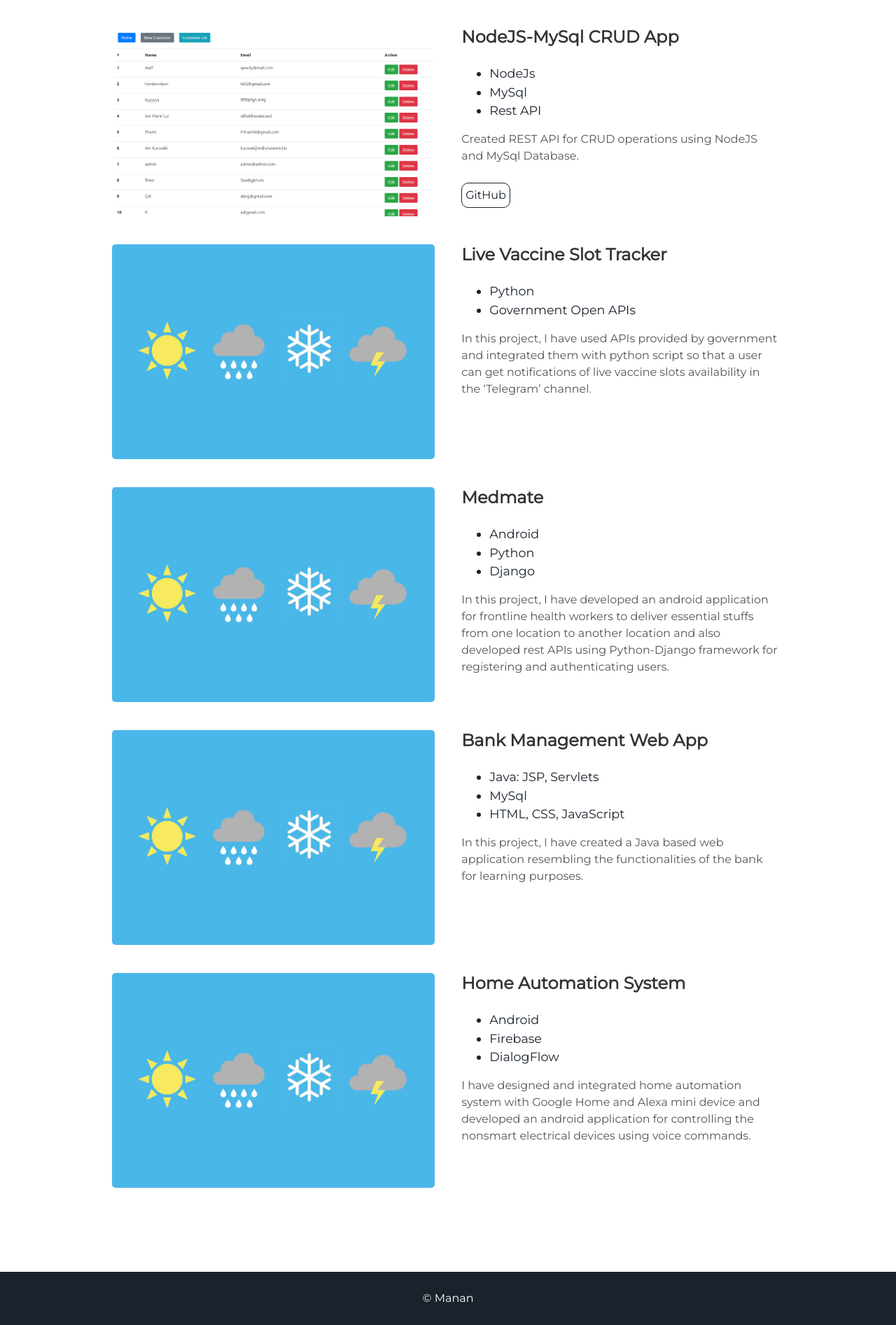
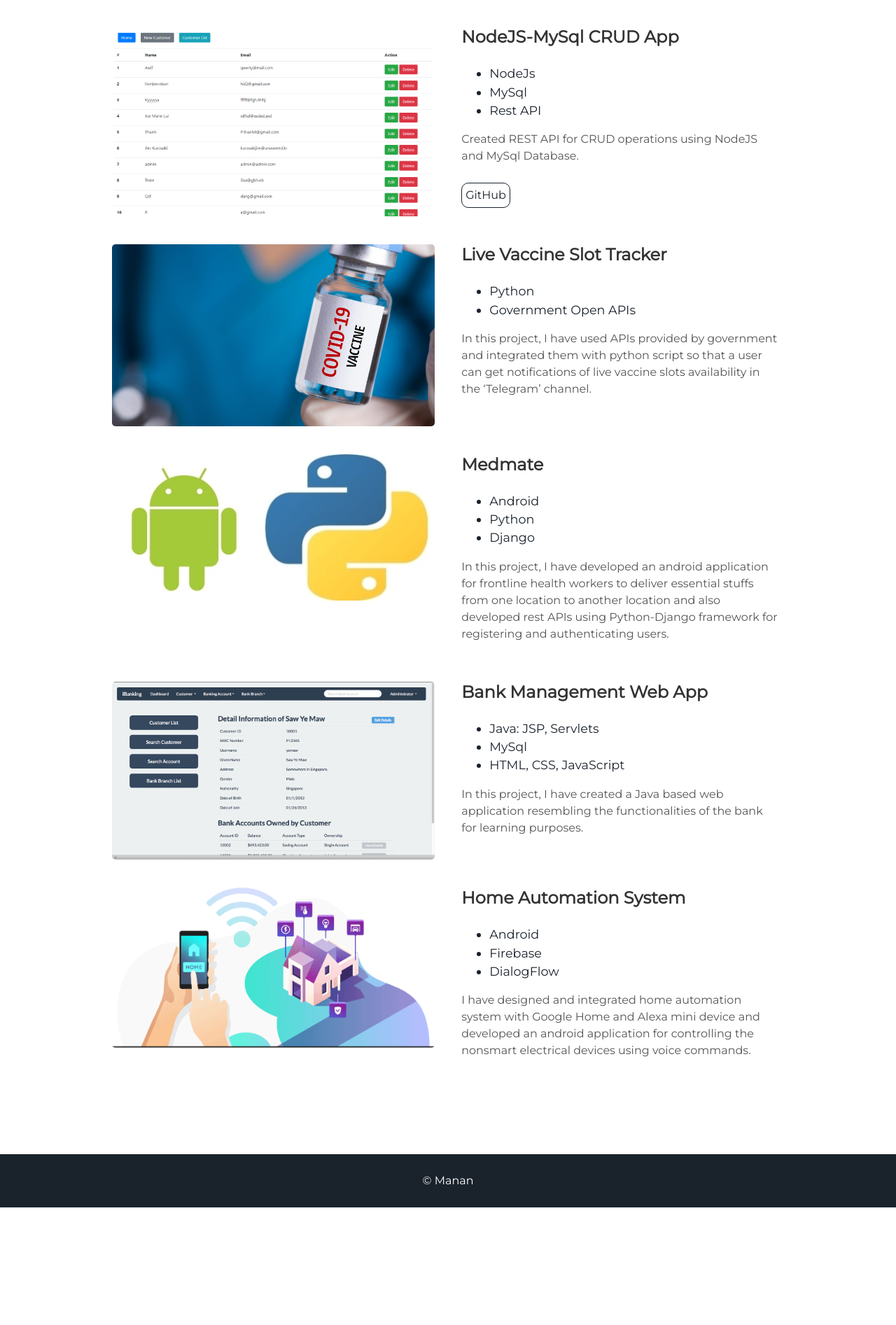
Before and after one commit to manan1710/manan1710.github.io, a Jekyll site: the page built from index.html, in a window 1280 px wide. Shown: the part 1968-3861 px from the top of the page at 70% size. Built offline with Jekyll 4.4.1, drawn with Linux system fonts in a browser that asks for light colours; after the commit the page ends 3693 px from its top, so only the background shows below that.

Commit message:
Update projects.html

```diff
--- a/_includes/projects.html
+++ b/_includes/projects.html
@@ -50,7 +50,7 @@
 
 <div class="user-projects">
   <div class="images-left">
-    <img alt="mountains" src="{{ "/assets/img/weather.jpg" | prepend: site.baseurl }}" />
+    <img alt="mountains" src="{{ "/assets/img/vaccine.jpg" | prepend: site.baseurl }}" />
   </div>
   <div class="contents-right">
     <h3> Live Vaccine Slot Tracker </h3>
@@ -65,7 +65,7 @@
 
 <div class="user-projects">
   <div class="images-left">
-    <img alt="mountains" src="{{ "/assets/img/weather.jpg" | prepend: site.baseurl }}" />
+    <img alt="mountains" src="{{ "/assets/img/Android-Python.jpg" | prepend: site.baseurl }}" />
   </div>
   <div class="contents-right">
     <h3> Medmate </h3>
@@ -81,7 +81,7 @@
 
 <div class="user-projects">
   <div class="images-left">
-    <img alt="mountains" src="{{ "/assets/img/weather.jpg" | prepend: site.baseurl }}" />
+    <img alt="mountains" src="{{ "/assets/img/bank management app.png" | prepend: site.baseurl }}" />
   </div>
   <div class="contents-right">
     <h3> Bank Management Web App </h3>
@@ -96,7 +96,7 @@
 
 <div class="user-projects">
   <div class="images-left">
-    <img alt="mountains" src="{{ "/assets/img/weather.jpg" | prepend: site.baseurl }}" />
+    <img alt="mountains" src="{{ "/assets/img/home-automation.png" | prepend: site.baseurl }}" />
   </div>
   <div class="contents-right">
     <h3> Home Automation System </h3>
```
